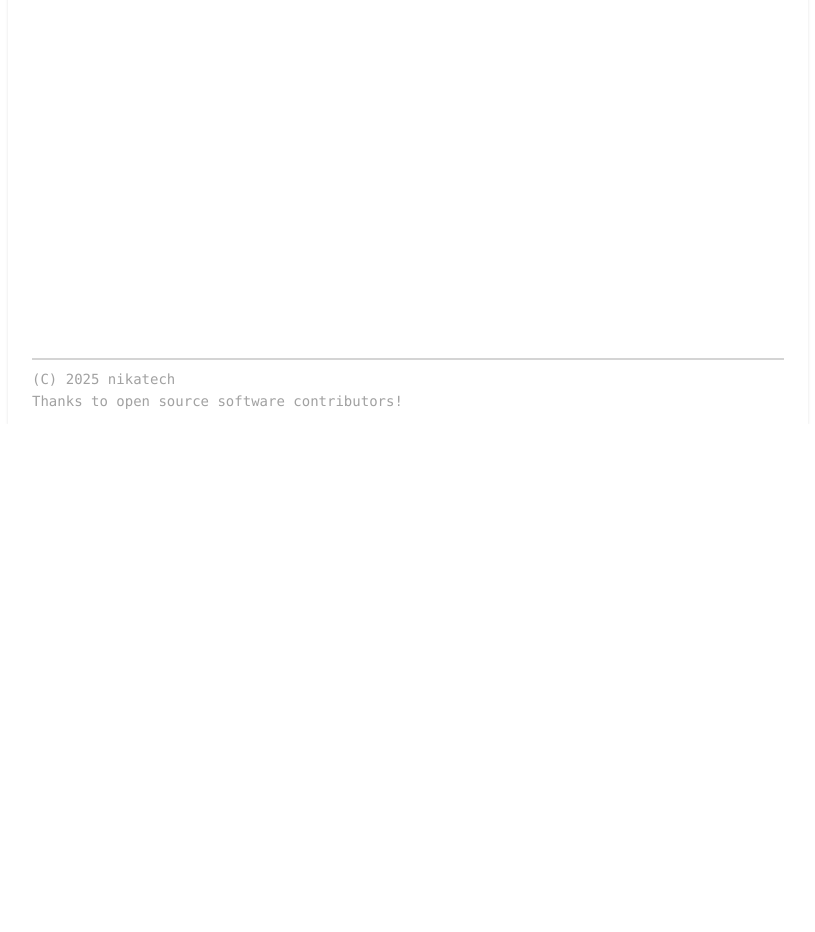
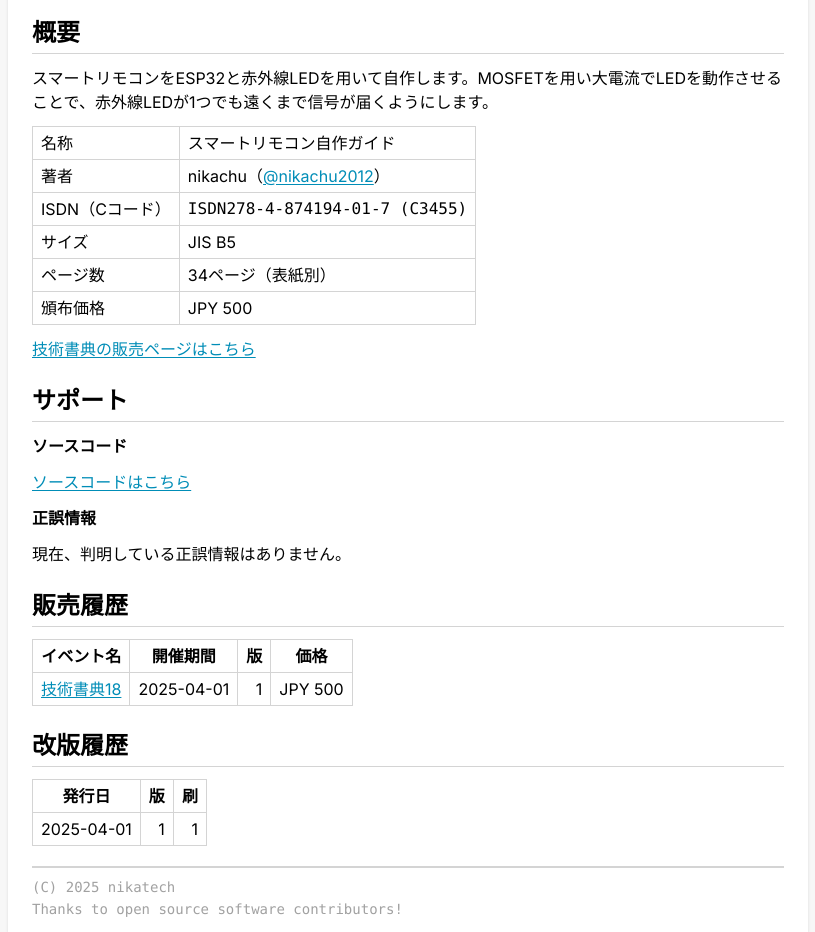
Before and after one commit to nikachu2012/nikatech-site, a Next.js app: page /item/smartremote_guide in a window 1280 px wide. Before the commit this address had no page. Shown: the part 580-1512 px from the top of the page, without its empty margins (232-1047 px from the left). Before the commit the page ends 1004 px from the top, so only its background shows below. Built offline with nearby package versions, Linux system fonts and the light colour scheme.

Commit message:
[add] スマートリモコン自作ガイドのページを追加

```diff
--- /dev/null
+++ b/app/item/smartremote_guide/page.tsx
@@ -0,0 +1,127 @@
+import Section from "@/components/Section";
+import Image from "next/image";
+
+import thumbnail from "./thumb.png";
+import Link from "next/link";
+
+export default function Home() {
+  return (
+    <main className="flex flex-col flex-wrap gap-6 py-4">
+
+      <div className="flex justify-center">
+        <Image src={thumbnail} alt={""} width={300} className="border solid border-neutral-300" />
+      </div>
+
+      <Section title={"概要"} id="detail">
+        <div>
+          スマートリモコンをESP32と赤外線LEDを用いて自作します。MOSFETを用い大電流でLEDを動作させることで、赤外線LEDが1つでも遠くまで信号が届くようにします。
+        </div>
+
+        <div>
+          <table className="border-collapse border border-neutral-300">
+            <tbody className="[&_td]:border [&_td]:border-neutral-300 [&_td]:p-1 [&_td]:px-2">
+              <tr>
+                <td>名称</td>
+                <td>スマートリモコン自作ガイド</td>
+              </tr>
+              <tr>
+                <td>著者</td>
+                <td>nikachu（<Link href={"https://twitter.com/nikachu2012"} target="_blank">@nikachu2012</Link>）</td>
+              </tr>
+              <tr>
+                <td>ISDN（Cコード）</td>
+                <td className="font-mono">ISDN278-4-874194-01-7 (C3455)</td>
+              </tr>
+              <tr>
+                <td>サイズ</td>
+                <td>JIS B5</td>
+              </tr>
+              <tr>
+                <td>ページ数</td>
+                <td>34ページ（表紙別）</td>
+              </tr>
+              <tr>
+                <td>頒布価格</td>
+                <td>JPY 500</td>
+              </tr>
+            </tbody>
+          </table>
+        </div>
+
+        <div>
+          <Link href={"https://techbookfest.org/organization/KdLZ1mQYzBTzyyz68x2UX"} target="_blank">
+            技術書典の販売ページはこちら
+          </Link><br />
+        </div>
+      </Section>
+
+      <Section title={"サポート"}>
+        <h3 className="font-bold">ソースコード</h3>
+
+        <Link href={"https://github.com/nikachu2012/smartremote_guide_source"} target="_blank">
+          ソースコードはこちら
+        </Link>
+
+        <h3 className="font-bold">正誤情報</h3>
+        現在、判明している正誤情報はありません。
+
+      </Section>
+
+
+      <Section title={"販売履歴"}>
+
+        <div>
+          <table className="border-collapse border border-neutral-300">
+            <thead className="[&_td]:border [&_td]:border-neutral-300 [&_td]:p-1 [&_td]:px-2 [&_td]:font-bold [&_td]:text-center">
+              <tr>
+                <td>イベント名</td>
+                <td>開催期間</td>
+                <td>版</td>
+                <td>価格</td>
+              </tr>
+            </thead>
+            <tbody className="[&_td]:border [&_td]:border-neutral-300 [&_td]:p-1 [&_td]:px-2">
+
+
+              <tr>
+                <td><Link href={"https://techbookfest.org/event/tbf18"} target="_blank">技術書典18</Link></td>
+                <td>2025-04-01</td>
+                <td className="text-right">1</td>
+                <td>JPY 500</td>
+              </tr>
+
+
+            </tbody>
+          </table>
+        </div>
+
+      </Section>
+
+      <Section title={"改版履歴"}>
+        <div>
+          <table className="border-collapse border border-neutral-300">
+            <thead className="[&_td]:border [&_td]:border-neutral-300 [&_td]:p-1 [&_td]:px-2 [&_td]:font-bold [&_td]:text-center">
+              <tr>
+                <td>発行日</td>
+                <td>版</td>
+                <td>刷</td>
+              </tr>
+            </thead>
+            <tbody className="[&_td]:border [&_td]:border-neutral-300 [&_td]:p-1 [&_td]:px-2">
+
+
+              <tr>
+                <td>2025-04-01</td>
+                <td className="text-right">1</td>
+                <td className="text-right">1</td>
+              </tr>
+
+
+            </tbody>
+          </table>
+        </div>
+      </Section>
+    </main>
+
+  );
+}
--- a/app/page.tsx
+++ b/app/page.tsx
@@ -79,8 +79,8 @@ export default function Home() {
       <Section title={"頒布品"} id="item">
         <h3 className="font-bold">販売中／予定</h3>
         <ul className="list-disc list-outside ml-6">
-          <li><Link href={"#"}>スマートリモコン自作ガイド（未完成）</Link></li>
-          <li><Link href={"#"}>高級言語は甘え Part1 AVRアセンブラ （未完成）</Link></li>
+          <li><Link href={"item/smartremote_guide"}>スマートリモコン自作ガイド（未完成）</Link></li>
+          <li><Link href={"item/avrasm"}>高級言語は甘え Part1 AVRアセンブラ （未完成）</Link></li>
         </ul>
 
         <h3 className="font-bold">制作検討中</h3>
@@ -115,6 +115,5 @@ export default function Home() {
       </Section>
 
     </main>
-
   );
 }
```
Also changed, not shown: app/item/smartremote_guide/thumb.png (added).
